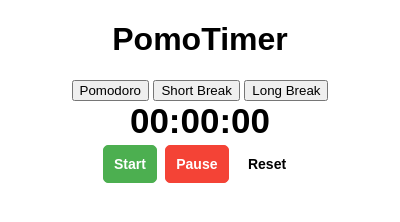
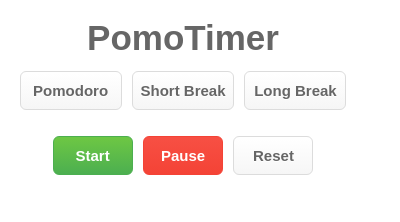
Before and after one commit to FeGroders/pomotimer, a browser extension: page popup.html in a window 400 px wide. Drawn offline with Linux system fonts and the light colour scheme.

Commit message:
feat: style changed

```diff
--- a/popup.html
+++ b/popup.html
@@ -3,15 +3,17 @@
 <head>
     <title>PomoTimer</title>
     <script src="scripts/main.js"></script>
-    <link rel="stylesheet" href="style.css">
+    <link rel="stylesheet" href="styles/style.css">
 </head>
 <body>
-    <h1>PomoTimer</h1>
-    <button>Pomodoro</button>
-    <button>Short Break</button>
-    <button>Long Break</button>
+    <h1 id="logo">PomoTimer</h1>
+    <div id="breaks">
+        <button id="btn-pomodoro"><p>Pomodoro</p></button>
+        <button id="btn-short-break"><p>Short Break</p></button>
+        <button id="btn-long-break"><p>Long Break</p></button>
+    </div>
     <div id="timer">
-        <div id="time">00:00:00</div>
+        <div id="time"></div>
         <div id="controls">
             <button id="btn-start">Start</button>
             <button id="btn-pause">Pause</button>
--- a/scripts/main.js
+++ b/scripts/main.js
@@ -19,6 +19,24 @@ document.addEventListener('DOMContentLoaded', function() {
         });
     });
 
+    document.querySelector('#btn-pomodoro').addEventListener('click', function() {
+        chrome.runtime.sendMessage(null, {type: 'pomodoro'}, function handler(response) {
+            document.querySelector('#time').innerHTML = response.time;
+        });
+    });
+
+    document.querySelector('#btn-short-break').addEventListener('click', function() {
+        chrome.runtime.sendMessage(null, {type: 'shortBreak'}, function handler(response) {
+            document.querySelector('#time').innerHTML = response.time;
+        });
+    });
+
+    document.querySelector('#btn-long-break').addEventListener('click', function() {
+        chrome.runtime.sendMessage(null, {type: 'longBreak'}, function handler(response) {
+            document.querySelector('#time').innerHTML = response.time;
+        });
+    });
+
     refreshing = setInterval(() => {
         chrome.runtime.sendMessage(null, {type: 'getTime'}, function handler(response) {
             document.querySelector('#time').innerHTML = response.time;
--- a/scripts/timer.js
+++ b/scripts/timer.js
@@ -12,11 +12,17 @@ chrome.runtime.onInstalled.addListener(() => {
     chrome.runtime.onMessage.addListener(
         function(request, sender, sendResponse) {
             if (request.type == 'start') {
-                start()
+                start();
             } else if (request.type == 'pause') {
-                pause()
+                pause();
             } else if (request.type == 'reset') {
-                reset()
+                reset();
+            } else if (request.type == 'pomodoro') {
+                setPomodoro();
+            } else if (request.type == 'shortBreak') {
+                setShortBreak();
+            } else if (request.type == 'longBreak') {
+                setLongBreak();
             }
             sendResponse({minute: minute, time: finalHour});
         });
@@ -87,4 +93,25 @@ chrome.runtime.onInstalled.addListener(() => {
             buttons: [{ title: 'Restart timer' }]
         })
     }
+
+    function setPomodoro(){
+        defaultHours = 0;
+        defaultMinutes = 25;
+        defaultSeconds = 0;
+        reset();
+    }
+
+    function setShortBreak(){
+        defaultHours = 0;
+        defaultMinutes = 5;
+        defaultSeconds = 0;
+        reset();
+    }
+
+    function setLongBreak(){
+        defaultHours = 0;
+        defaultMinutes = 15;
+        defaultSeconds = 0;
+        reset();
+    }
   });
--- /dev/null
+++ b/styles/sass/style.scss
@@ -0,0 +1,105 @@
+body {
+    font-family: sans-serif;
+    -ms-text-size-adjust: 100%;
+    -webkit-text-size-adjust: 100%;
+    text-align: center;
+    align-items: center;
+    justify-content: center;
+    width: 350px;
+    display: flex;
+    flex-direction: column;
+  }
+
+  #logo {
+      margin: 10px;
+      color:#666666;
+      text-shadow:0px 1px 0px #ffffff;
+  }
+
+  h1 {
+    margin: 10px;
+    font-size: 35px;
+    font-weight: bold;
+  }
+
+  #timer {
+    margin: 10px;
+    display: inline-block;
+    width: 100%;
+    height: 100%;
+    color: black;
+  }
+
+  #time {
+    font-size: 35px;
+    font-weight: bold;
+    color:#666666;
+    text-shadow:0px 1px 0px #ffffff;
+  }
+
+    button {
+        margin: 3px;
+        border-radius:6px;
+        border:1px solid #dcdcdc;
+        display:inline-block;
+        cursor:pointer;
+        color:#666666;
+        font-family:Arial;
+        font-size:15px;
+        font-weight:bold;
+        padding:10px 5px;
+        text-decoration:none;
+
+        p {
+            width: 90px;
+            margin: 0;
+        }
+    }
+
+    button:active {
+        position:relative;
+        top:1px;
+    }
+
+  #breaks {
+    button {
+        background:linear-gradient(to bottom, #ffffff 5%, #f6f6f6 100%);
+        background-color:#ffffff;
+        text-shadow:0px 1px 0px #ffffff;
+        box-shadow:inset 0px 1px 0px 0px #ffffff;background:linear-gradient(to bottom, #ffffff 5%, #f6f6f6 100%);
+        background-color:#ffffff;
+        text-shadow:0px 1px 0px #ffffff;
+        box-shadow:inset 0px 1px 0px 0px #ffffff;
+    }
+    button:hover {
+        background:linear-gradient(to bottom, #f6f6f6 5%, #ffffff 100%);
+        background-color:#f6f6f6;
+    }
+  }
+  #controls {
+    margin: 10px;
+  }
+
+  #btn-start {
+    color: #fff;
+    border: 1px solid #4CAF50;
+    width: 80px;
+    background:linear-gradient(to bottom, #6cc644 5%, #4CAF50 100%);
+  }
+
+  #btn-pause {
+    color: #fff;
+    border: 1px solid #f44336;
+    width: 80px;
+    background:linear-gradient(to bottom, #f74f43 5%, #f44336 100%);
+  }
+
+  #btn-reset {
+    background:linear-gradient(to bottom, #ffffff 5%, #f6f6f6 100%);
+    background-color:#ffffff;
+    text-shadow:0px 1px 0px #ffffff;
+    box-shadow:inset 0px 1px 0px 0px #ffffff;
+    width: 80px;
+  }
+
+  /*# sourceMappingURL=style.css.map */
```
Also changed, not shown: package.json (added, +22 -0 lines), style.css (deleted), styles/style.css (added), 2 other files.
